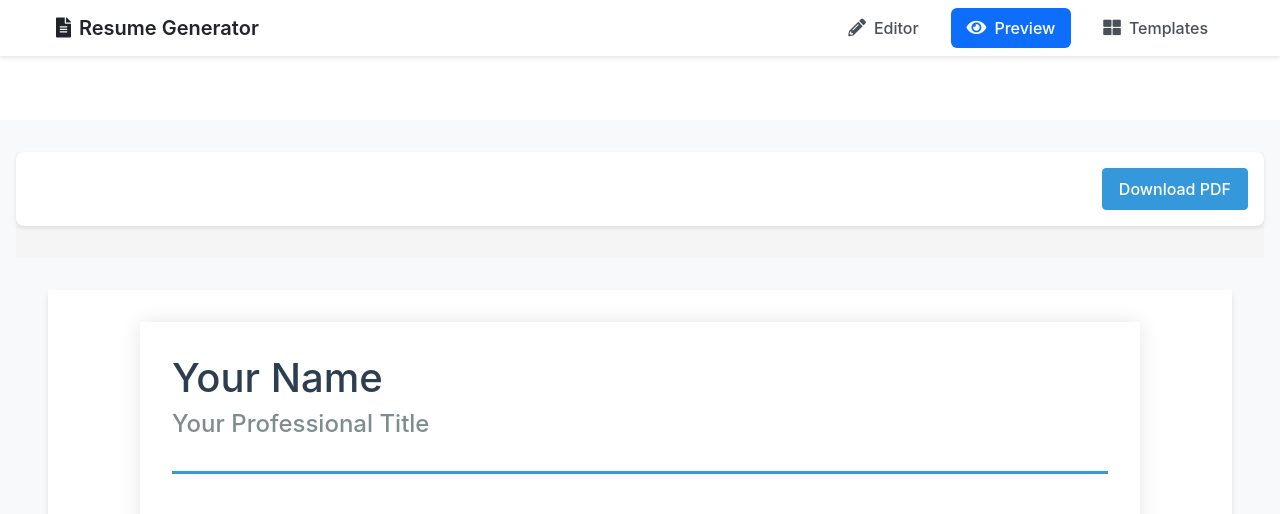
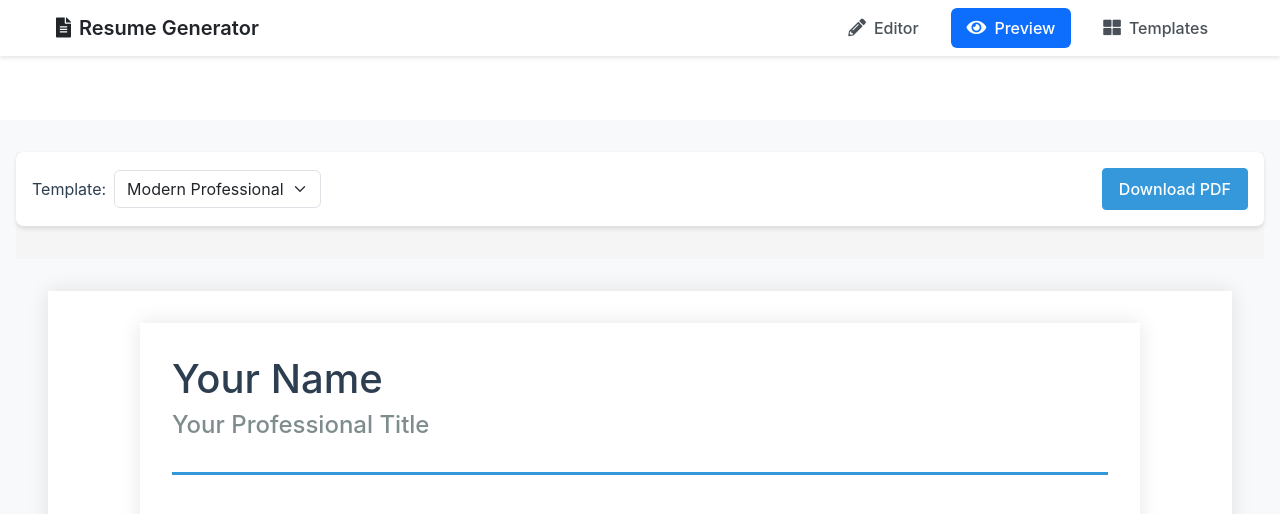
Before and after one commit to bgunduz55/Html-Json-Resume-Generator, an Angular app: page /preview in a window 1280 px wide. Shown: the top 514 px of the page. Built offline with nearby package versions, Linux system fonts and the light colour scheme.

Commit message:
Implement template selection feature in preview component; added a dropdown for template selection, updated styles for the preview actions, and enhanced template service for better management of selected templates. Improved component logic to handle template changes effectively.

```diff
--- a/src/app/pages/preview/preview.component.html
+++ b/src/app/pages/preview/preview.component.html
@@ -1,5 +1,17 @@
 <div class="preview-container">
   <div class="preview-actions">
+    <div class="template-selector">
+      <label for="template-select">Template:</label>
+      <select
+        id="template-select"
+        class="form-select"
+        [(ngModel)]="selectedTemplate"
+        (ngModelChange)="onTemplateChange($event)">
+        <option value="modern-professional">Modern Professional</option>
+        <option value="classic-elegant">Classic Elegant</option>
+        <option value="creative-portfolio">Creative Portfolio</option>
+      </select>
+    </div>
     <button class="btn btn-primary" (click)="downloadPDF()" [disabled]="isGeneratingPdf">
       {{ isGeneratingPdf ? 'Generating PDF...' : 'Download PDF' }}
     </button>
@@ -46,6 +58,26 @@
   position: relative;
 }
 
+.preview-actions {
+  padding: 1rem;
+  background-color: #fff;
+  border-bottom: 1px solid #dee2e6;
+  display: flex;
+  justify-content: space-between;
+  align-items: center;
+  gap: 1rem;
+}
+
+.template-selector {
+  display: flex;
+  align-items: center;
+  gap: 0.5rem;
+}
+
+.form-select {
+  min-width: 200px;
+}
+
 .preview-content {
   flex: 1;
   overflow: auto;
@@ -53,10 +85,9 @@
   background-color: #f8f9fa;
 }
 
-.preview-frame {
+.resume {
   background: white;
   box-shadow: 0 0 20px rgba(0, 0, 0, 0.1);
-  padding: 2rem;
   margin: 0 auto;
   max-width: 1200px;
 }
@@ -90,7 +121,9 @@
 }
 
 @media print {
-  .navbar, .loading-overlay {
+  .preview-actions,
+  .navbar,
+  .loading-overlay {
     display: none !important;
   }
 
--- a/src/app/pages/preview/preview.component.ts
+++ b/src/app/pages/preview/preview.component.ts
@@ -1,6 +1,6 @@
 import { Component, OnInit, OnDestroy, ViewChild, ElementRef } from '@angular/core';
 import { ResumeService } from '../../shared/services/resume.service';
-import { TemplateService } from '../../shared/services/template.service';
+import { TemplateService, TemplateType } from '../../shared/services/template.service';
 import { Resume } from '../../shared/models/resume.model';
 import { Subscription } from 'rxjs';
 import html2canvas from 'html2canvas';
@@ -14,7 +14,7 @@ import jsPDF from 'jspdf';
 export class PreviewComponent implements OnInit, OnDestroy {
   @ViewChild('previewContent') previewContent!: ElementRef;
   resume: Resume | null = null;
-  selectedTemplate: string = 'modern-professional';
+  selectedTemplate: TemplateType = 'modern-professional';
   isGeneratingPdf = false;
   private subscriptions: Subscription[] = [];
 
@@ -41,6 +41,10 @@ export class PreviewComponent implements OnInit, OnDestroy {
 
   ngOnDestroy(): void {
     this.subscriptions.forEach(sub => sub.unsubscribe());
+  }
+
+  onTemplateChange(templateId: TemplateType): void {
+    this.templateService.selectTemplate(templateId);
   }
 
   async downloadPDF(): Promise<void> {
--- a/src/app/pages/preview/preview.module.ts
+++ b/src/app/pages/preview/preview.module.ts
@@ -1,7 +1,8 @@
 import { NgModule } from '@angular/core';
 import { CommonModule } from '@angular/common';
+import { FormsModule } from '@angular/forms';
+import { PreviewRoutingModule } from './preview-routing.module';
 import { PreviewComponent } from './preview.component';
-import { PreviewRoutingModule } from './preview-routing.module';
 import { ModernProfessionalComponent } from './templates/modern-professional/modern-professional.component';
 import { ClassicElegantComponent } from './templates/classic-elegant/classic-elegant.component';
 import { CreativePortfolioComponent } from './templates/creative-portfolio/creative-portfolio.component';
@@ -15,6 +16,7 @@ import { CreativePortfolioComponent } from './templates/creative-portfolio/creat
   ],
   imports: [
     CommonModule,
+    FormsModule,
     PreviewRoutingModule
   ]
 })
--- a/src/app/shared/services/template.service.ts
+++ b/src/app/shared/services/template.service.ts
@@ -1,76 +1,71 @@
 import { Injectable } from '@angular/core';
 import { BehaviorSubject, Observable } from 'rxjs';
-import { Template } from '../models/template.model';
+
+export type TemplateType = 'modern-professional' | 'classic-elegant' | 'creative-portfolio';
+
+export interface Template {
+  id: TemplateType;
+  name: string;
+  description: string;
+  previewImageUrl: string;
+}
 
 @Injectable({
   providedIn: 'root'
 })
 export class TemplateService {
-  private selectedTemplate = new BehaviorSubject<Template | null>(null);
-  private templates: Template[] = [
+  private readonly STORAGE_KEY = 'selectedTemplate';
+  private readonly templates: Template[] = [
     {
       id: 'modern-professional',
       name: 'Modern Professional',
-      description: 'A clean and professional template with a modern design',
-      thumbnail: 'assets/images/templates/modern-professional.png',
-      isAtsOptimized: true
+      description: 'A clean and modern design suitable for most professional fields.',
+      previewImageUrl: 'assets/images/templates/modern-professional.png'
     },
     {
-      id: 'creative',
-      name: 'Creative',
-      description: 'A creative template for designers and artists',
-      thumbnail: 'assets/images/templates/creative.png',
-      isAtsOptimized: false
+      id: 'classic-elegant',
+      name: 'Classic Elegant',
+      description: 'A timeless design with elegant typography and layout.',
+      previewImageUrl: 'assets/images/templates/classic-elegant.png'
     },
     {
-      id: 'minimal',
-      name: 'Minimal',
-      description: 'A minimalist template focusing on essential information',
-      thumbnail: 'assets/images/templates/minimal.png',
-      isAtsOptimized: true
+      id: 'creative-portfolio',
+      name: 'Creative Portfolio',
+      description: 'A creative design perfect for showcasing your portfolio.',
+      previewImageUrl: 'assets/images/templates/creative-portfolio.png'
     }
   ];
 
-  private currentTemplate: string = 'modern-professional';
-
-  private selectedTemplateSubject = new BehaviorSubject<string>('modern-professional');
-  selectedTemplate$: Observable<string> = this.selectedTemplateSubject.asObservable();
+  private selectedTemplateSubject = new BehaviorSubject<TemplateType>('modern-professional');
+  selectedTemplate$ = this.selectedTemplateSubject.asObservable();
 
   constructor() {
-    // Load saved template selection from localStorage if exists
-    const savedTemplate = localStorage.getItem('selectedTemplate');
-    if (savedTemplate) {
-      const template = this.templates.find(t => t.id === savedTemplate);
-      if (template) {
-        this.selectedTemplate.next(template);
-      }
+    this.loadSavedTemplate();
+  }
+
+  private loadSavedTemplate(): void {
+    const savedTemplate = localStorage.getItem(this.STORAGE_KEY);
+    if (savedTemplate && this.isValidTemplate(savedTemplate)) {
+      this.selectedTemplateSubject.next(savedTemplate as TemplateType);
     }
+  }
+
+  private isValidTemplate(template: string): boolean {
+    return this.templates.some(t => t.id === template);
   }
 
   getTemplates(): Template[] {
     return this.templates;
   }
 
-  getSelectedTemplate(): Observable<Template | null> {
-    return this.selectedTemplate.asObservable();
-  }
-
-  selectTemplate(templateId: string): void {
-    const template = this.templates.find(t => t.id === templateId);
-    if (template) {
-      this.selectedTemplate.next(template);
-      localStorage.setItem('selectedTemplate', templateId);
-      this.selectedTemplateSubject.next(templateId);
-    }
-  }
-
-  getCurrentTemplate(): string {
+  getCurrentTemplate(): TemplateType {
     return this.selectedTemplateSubject.value;
   }
 
-  setTemplate(templateId: string): void {
-    if (this.templates.some(t => t.id === templateId)) {
-      this.currentTemplate = templateId;
+  selectTemplate(templateId: TemplateType): void {
+    if (this.isValidTemplate(templateId)) {
+      this.selectedTemplateSubject.next(templateId);
+      localStorage.setItem(this.STORAGE_KEY, templateId);
     }
   }
 }
```
